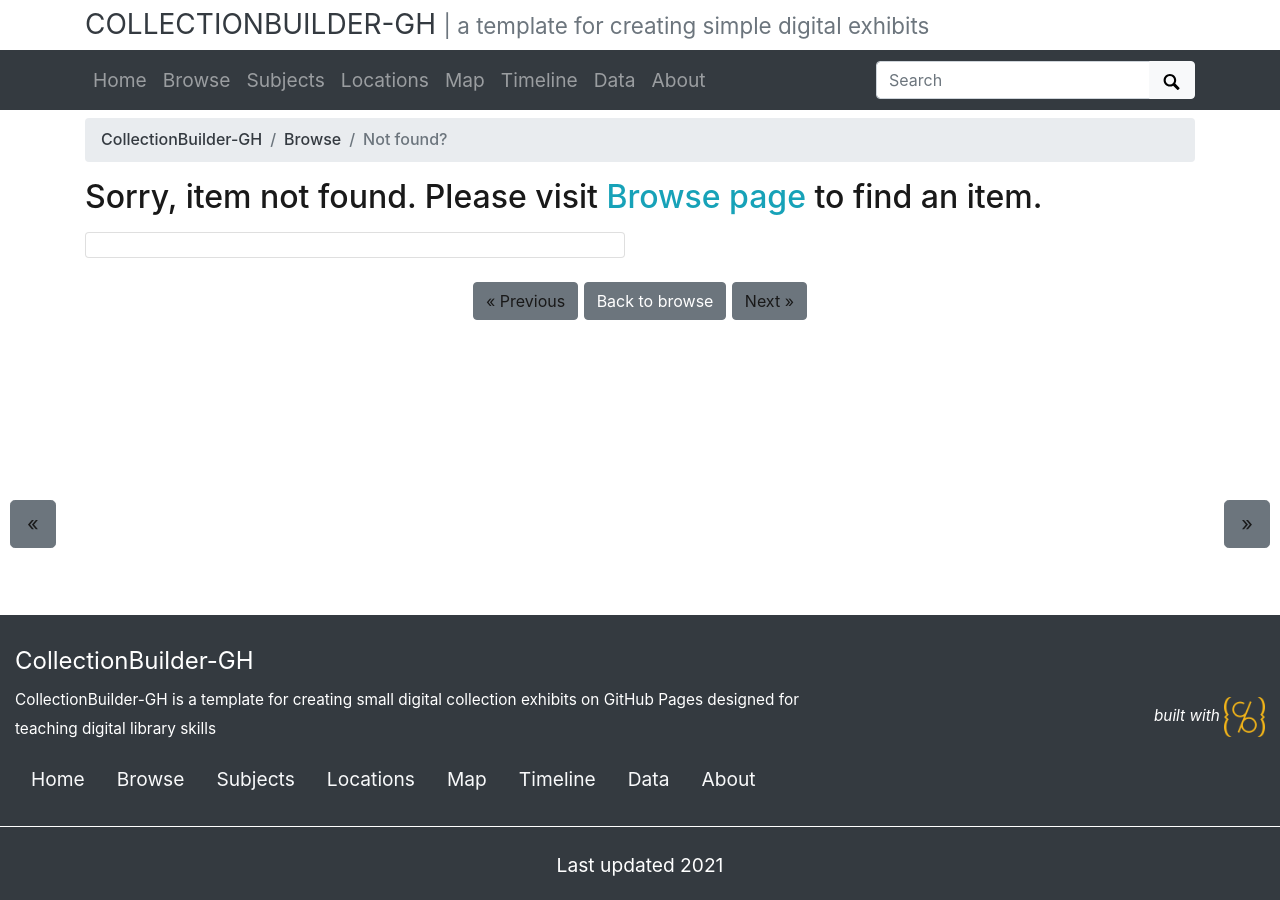
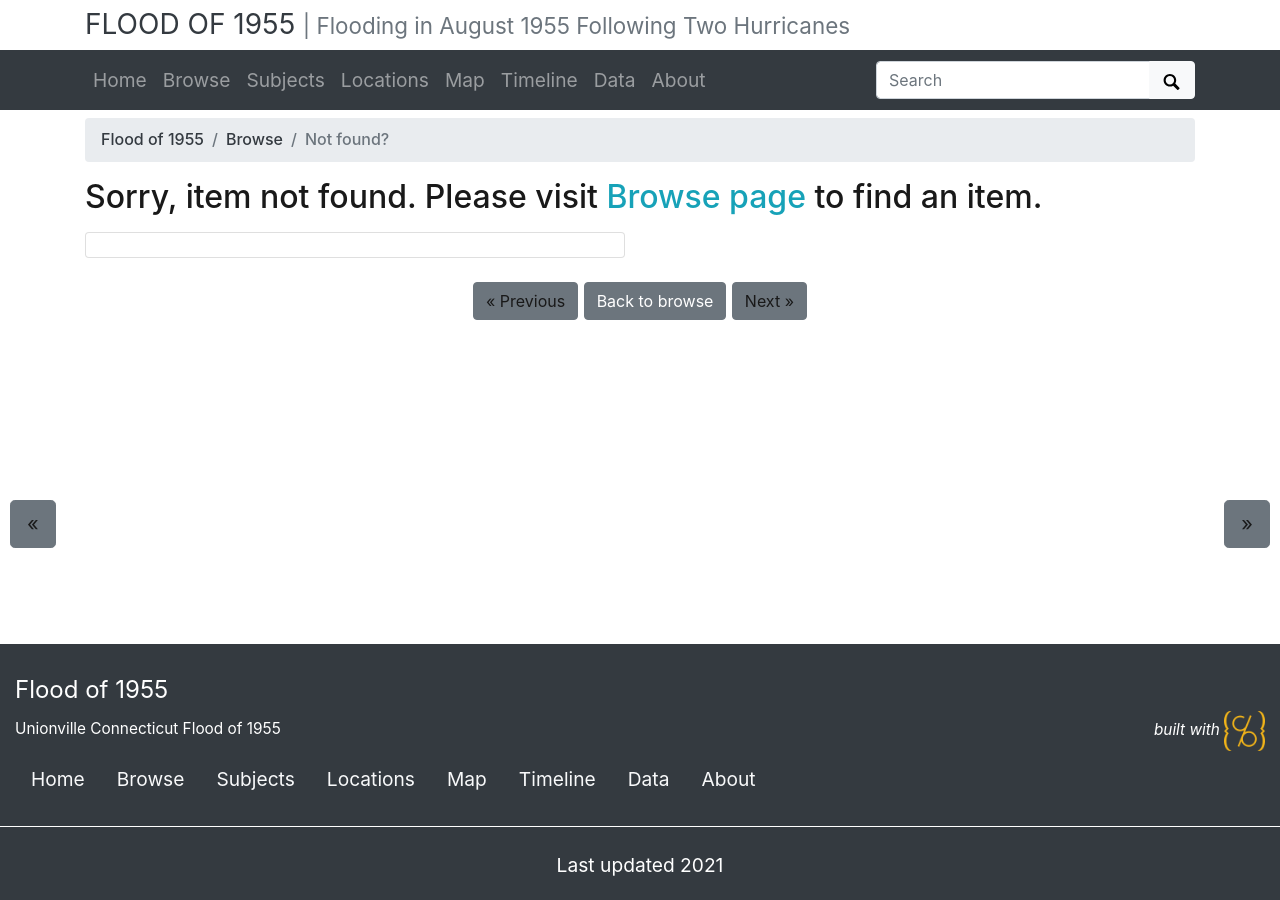
Before and after one commit to abaronct/Flood-of-1955, a Jekyll site: the page built from pages/item.md, in a window 1280 px wide. Built offline with Jekyll 4.4.1, drawn with Linux system fonts in a browser that asks for light colours.

Commit message:
Update _config.yml

```diff
--- a/_config.yml
+++ b/_config.yml
@@ -8,30 +8,30 @@
 # URL VARIABLES
 #
 # url is your gh-pages base, following the pattern: username.github.io
-url: https://collectionbuilder.github.io
+url: https://abaronct.github.io
 # baseurl is your github repository's name prefixed with a /
-baseurl: /collectionbuilder-gh
+baseurl: /Flood-of-1955
 # location of code, the full url to your github repository
-source-code: https://github.com/CollectionBuilder/collectionbuilder-gh
+source-code: https://github.com/abaronct/Flood-of-1955
 
 ##########
 # SITE SETTINGS
 #
 # title of site appears in banner
-title: CollectionBuilder-GH
+title: Flood of 1955
 # tagline, a short phrase that will appear throughout the site in the top banner
-tagline: a template for creating simple digital exhibits
+tagline: Flooding in August 1955 Following Two Hurricanes
 # description appears in meta tags and other locations
 # this description might appear in search result lists, keep around 160 characters max
-description: "CollectionBuilder-GH is a template for creating small digital collection exhibits on GitHub Pages designed for teaching digital library skills"
+description: "Unionville Connecticut Flood of 1955"
 # creator of the digital collection, to appear in meta tags; we typically use our GitHub usernames but feel free to just use your name
-author: CollectionBuilder
+author: abaronct
 
 ##########
 # COLLECTION SETTINGS
 #
 # choose metadata: this is the name of the csv file in your _data directory that describes the objects in your collection
-metadata: demo-metadata
+metadata: Flood-of-1955.csv
 
 ##########
 # GOOGLE SERVICES [optional!]
```
